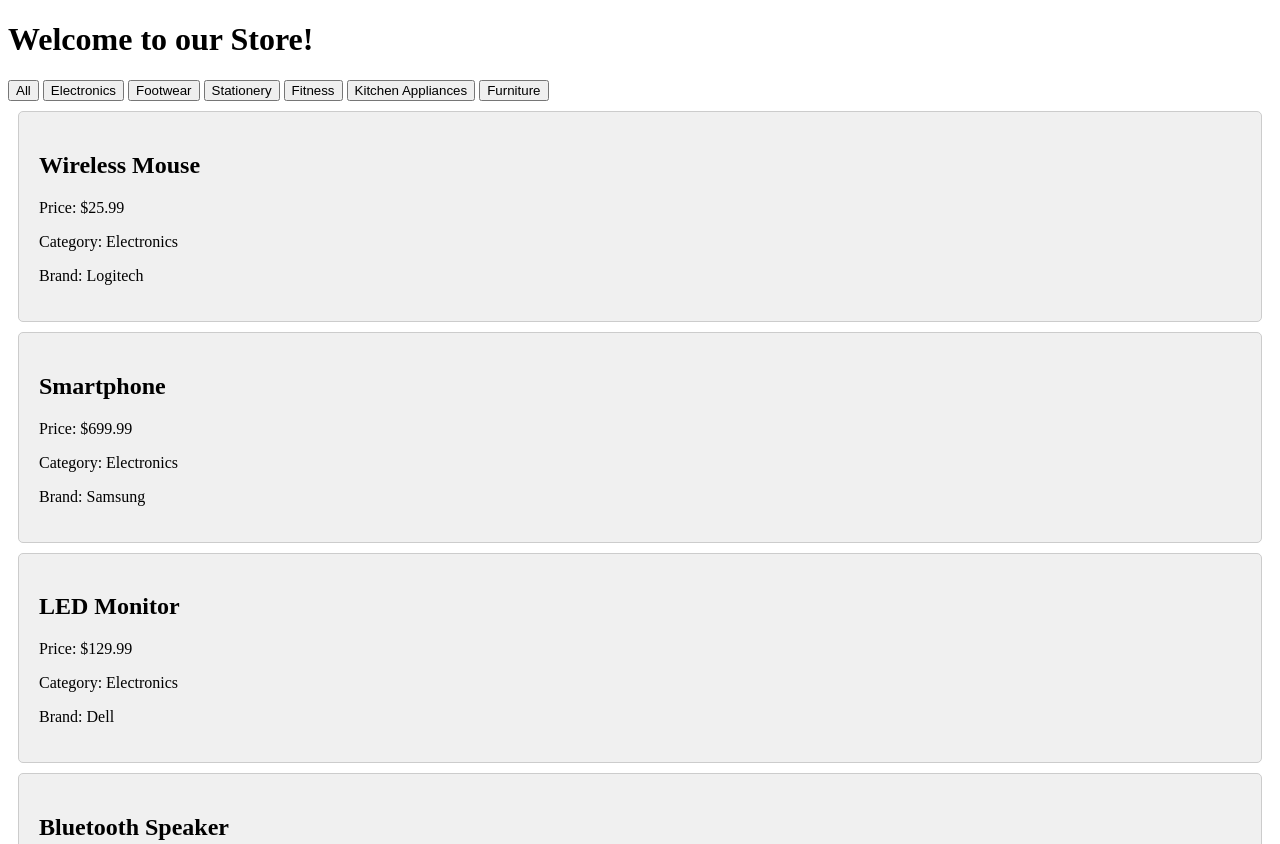
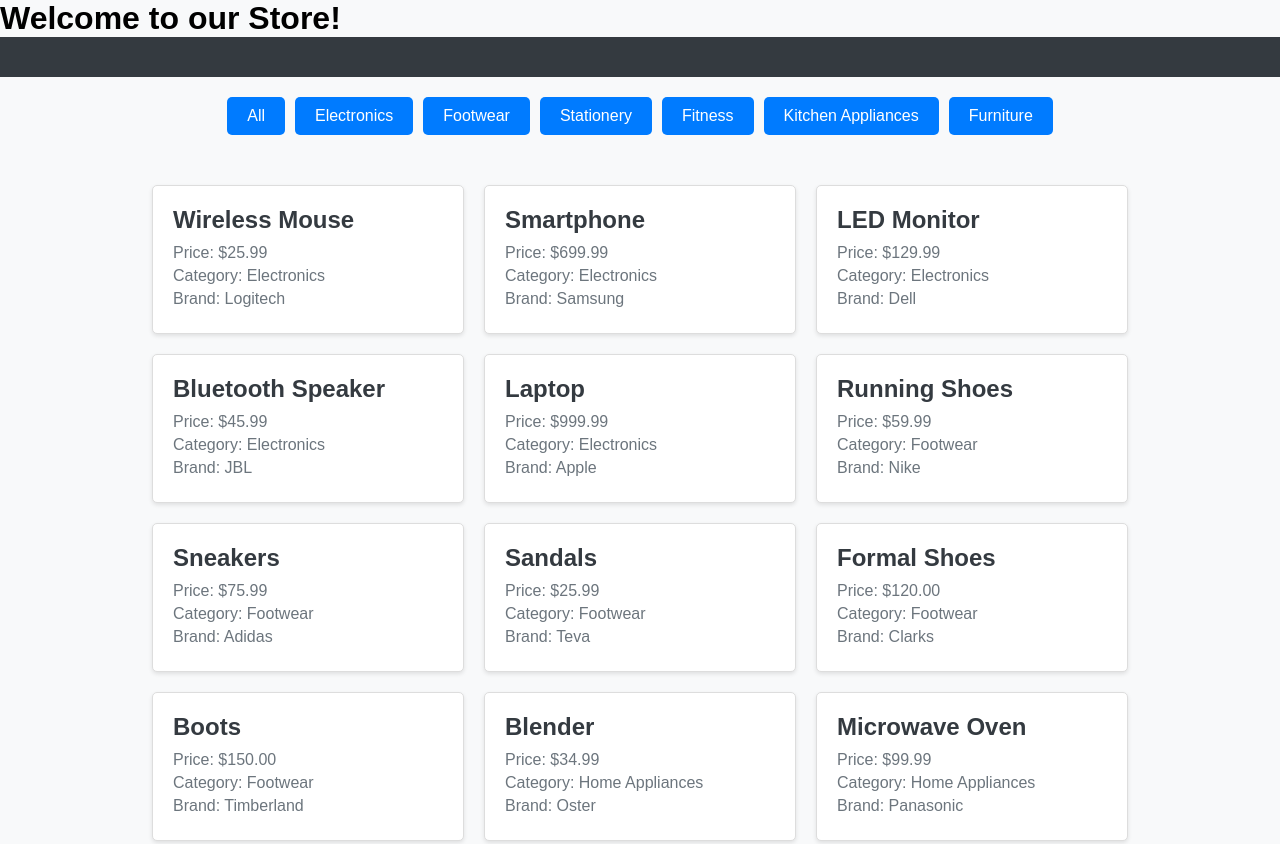
Before and after one commit to Muhammadizhan/Delate-Cards-, a plain HTML site: page index.html in a window 1280 px wide. Shown: the top 844 px of the page. Drawn offline with Linux system fonts and the light colour scheme.

Commit message:
update code

```diff
--- a/style.css
+++ b/style.css
@@ -9,3 +9,78 @@
     border-radius: 5px;
     cursor: pointer;
   }
+  body {
+    font-family: Arial, sans-serif;
+    margin: 0;
+    padding: 0;
+    background-color: #f8f9fa;
+}
+
+header {
+    text-align: center;
+    padding: 20px;
+    background-color: #343a40;
+    color: white;
+}
+
+h1 {
+    margin: 0;
+    font-size: 2em;
+}
+
+.buttons {
+    display: flex;
+    justify-content: center;
+    margin: 20px 0;
+}
+
+.buttons button {
+    background-color: #007bff;
+    color: white;
+    border: none;
+    padding: 10px 20px;
+    margin: 0 5px;
+    border-radius: 5px;
+    font-size: 1em;
+    cursor: pointer;
+    transition: background-color 0.3s;
+}
+
+.buttons button:hover {
+    background-color: #0056b3;
+}
+
+#main {
+    display: flex;
+    flex-wrap: wrap;
+    justify-content: center;
+    padding: 20px;
+}
+
+.product {
+    background-color: white;
+    border: 1px solid #ddd;
+    border-radius: 5px;
+    margin: 10px;
+    padding: 20px;
+    width: calc(25% - 40px);
+    box-shadow: 0 2px 4px rgba(0, 0, 0, 0.1);
+    transition: transform 0.3s, box-shadow 0.3s;
+    cursor: pointer;
+}
+
+.product:hover {
+    transform: translateY(-5px);
+    box-shadow: 0 4px 8px rgba(0, 0, 0, 0.2);
+}
+
+.product h2 {
+    font-size: 1.5em;
+    margin: 0 0 10px;
+    color: #343a40;
+}
+
+.product p {
+    margin: 5px 0;
+    color: #6c757d;
+}
```
